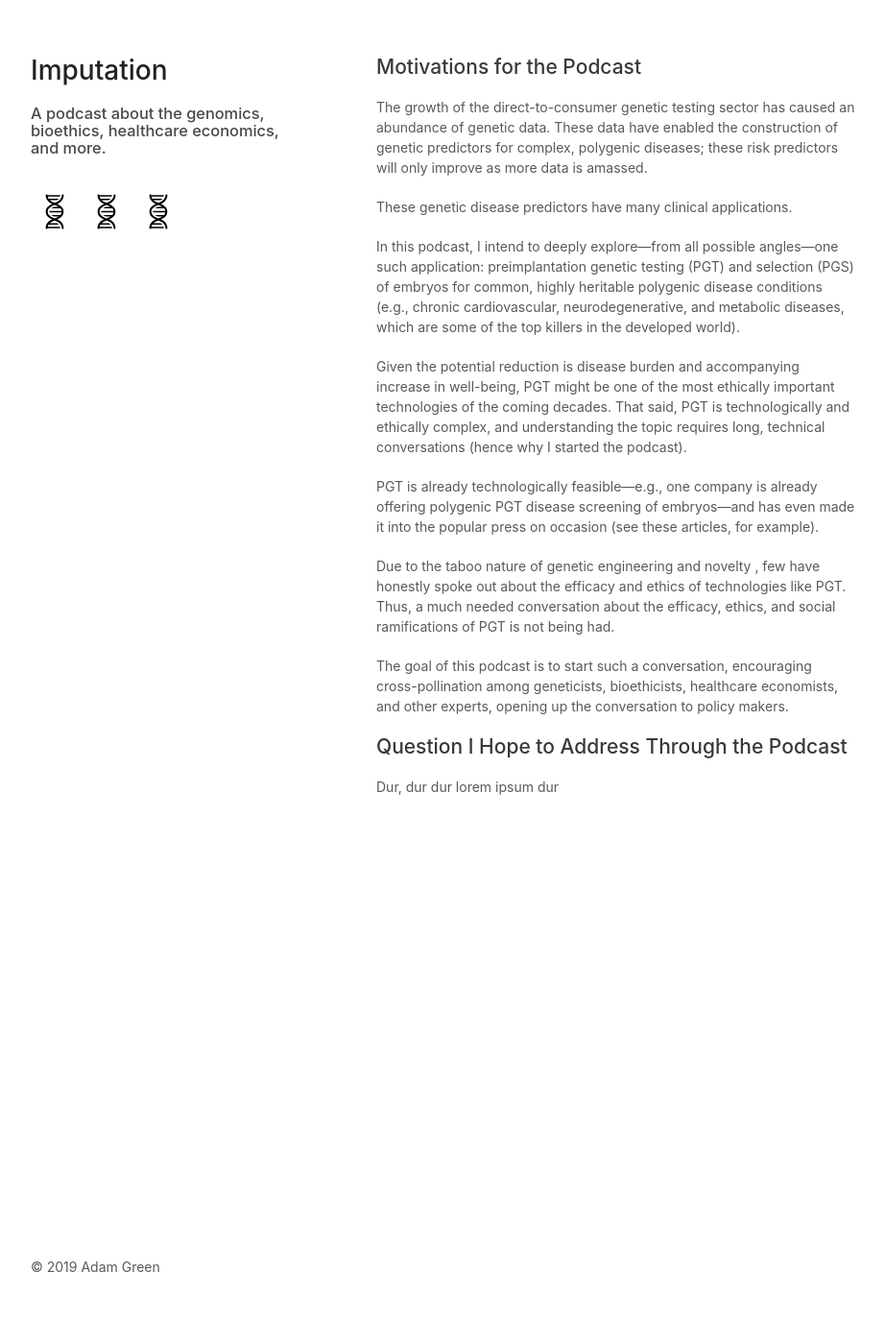
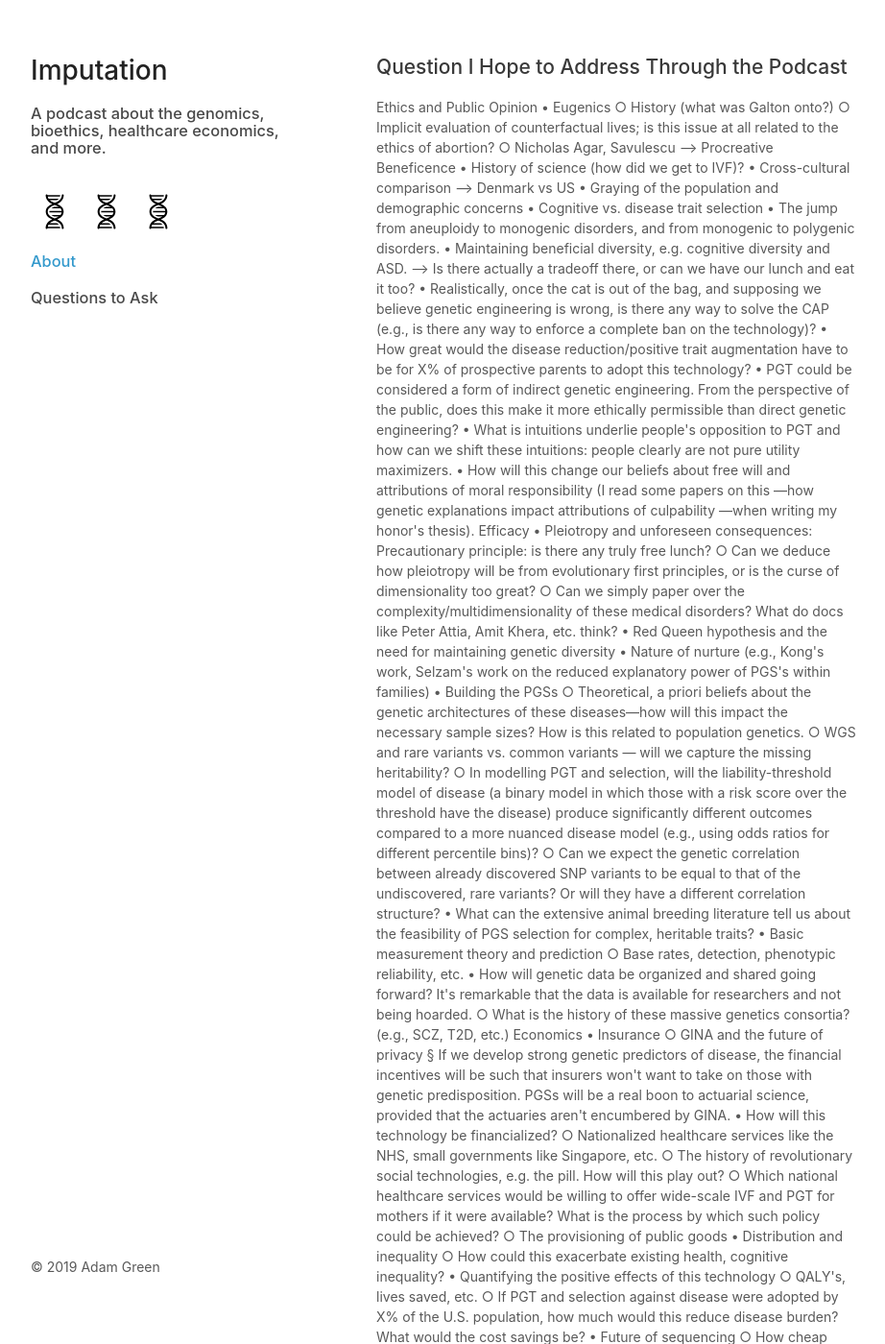
Before and after one commit to adamlgreen/adamlgreen.github.io, a Jekyll site: the page questions.html, which Jekyll copies as it is, in a window 1280 px wide and 1400 px high. Shown: the whole window at 96% size, without its empty margins (178-1100 px from the left). Built offline with Jekyll 4.4.1, drawn with Linux system fonts in a browser that asks for light colours; some of the changed text lies outside the part shown.

Commit message:
Update questions.html

```diff
--- a/questions.html
+++ b/questions.html
@@ -26,27 +26,85 @@
    		<img src="dna_icon.svg"/>
 	      <img src="dna_icon.svg"/>
 	      <img src="dna_icon.svg"/>
+	      <h3><a href="adamlgreen.github.io/imputationpodcast.github.io">About</a></h3>
+	      <h3>Questions to Ask</h3>
       </header>
       <section>
-        <h2>Motivations for the Podcast</h2>
+        <h2> Question I Hope to Address Through the Podcast </h2>
+	<p>
+		Ethics and Public Opinion
 
-        <p> The growth of the direct-to-consumer genetic testing sector has caused an abundance of genetic data. These data have enabled the construction of genetic predictors for complex, polygenic diseases; these risk predictors will only improve as more data is amassed.</p>
+	• Eugenics
+		○ History (what was Galton onto?)
+		○ Implicit evaluation of counterfactual lives; is this issue at all related to the ethics of abortion?
+		○ Nicholas Agar, Savulescu --> Procreative Beneficence
+	• History of science (how did we get to IVF)?
+	• Cross-cultural comparison —> Denmark vs US
+	• Graying of the population and demographic concerns
+	• Cognitive vs. disease trait selection
+	• The jump from aneuploidy to monogenic disorders, and from monogenic to polygenic disorders.
+	• Maintaining beneficial diversity, e.g. cognitive diversity and ASD. --> Is there actually a tradeoff there, or can we have our lunch and eat it too?
+	• Realistically, once the cat is out of the bag, and supposing we believe genetic engineering is wrong, is there any way to solve the CAP (e.g., is there any way to enforce a complete ban on the technology)?
+	• How great would the disease reduction/positive trait augmentation have to be for X% of prospective parents to adopt this technology?
+	• PGT could be considered a form of indirect genetic engineering. From the perspective of the public, does this make it more ethically permissible than direct genetic engineering?
+	• What is intuitions underlie people's opposition to PGT and how can we shift these intuitions: people clearly are not pure utility maximizers.
+	• How will this change our beliefs about free will and attributions of moral responsibility (I read some papers on this —how genetic explanations impact attributions of culpability —when writing my honor's thesis).
 
-	<p> These genetic disease predictors have many clinical applications.</p>
 
-	<p> In this podcast, I intend to deeply explore—from all possible angles—one such application: preimplantation genetic testing (PGT) and selection (PGS) of embryos for common, highly heritable polygenic disease conditions (e.g., chronic cardiovascular, neurodegenerative, and metabolic diseases, which are some of the top killers in the developed world).</p>
+Efficacy
+	• Pleiotropy and unforeseen consequences: Precautionary principle: is there any truly free lunch?
+		○ Can we deduce how pleiotropy will be from evolutionary first principles, or is the curse of dimensionality too great?
+		○ Can we simply paper over the complexity/multidimensionality of these medical disorders? What do docs like Peter Attia, Amit Khera, etc. think?
+	• Red Queen hypothesis and the need for maintaining genetic diversity
+	• Nature of nurture (e.g., Kong's work, Selzam's work on the reduced explanatory power of PGS's within families)
+	• Building the PGSs
+		○ Theoretical, a priori beliefs about the genetic architectures of these diseases—how will this impact the necessary sample sizes? How is this related to population genetics.
+		○ WGS and rare variants vs. common variants — will we capture the missing heritability?
+		○ In modelling PGT and selection, will the liability-threshold model of disease (a binary model in which those with a risk score over the threshold have the disease) produce significantly different outcomes compared to a more nuanced disease model (e.g., using odds ratios for different percentile bins)?
+		○ Can we expect the genetic correlation between already discovered SNP variants to be equal to that of the undiscovered, rare variants? Or will they have a different correlation structure?
+	• What can the extensive animal breeding literature tell us about the feasibility of PGS selection for complex, heritable traits?
+	• Basic measurement theory and prediction
+		○ Base rates, detection, phenotypic reliability, etc.
+	• How will genetic data be organized and shared going forward? It's remarkable that the data is available for researchers and not being hoarded.
+		○ What is the history of these massive genetics consortia? (e.g., SCZ, T2D, etc.)
 
-	<p> Given the potential reduction is disease burden and accompanying increase in well-being, PGT might be one of the most ethically important technologies of the coming decades. That said, PGT is technologically and ethically complex, and understanding the topic requires long, technical conversations (hence why I started the podcast). </p>
+Economics
+	• Insurance
+		○ GINA and the future of privacy
+			§ If we develop strong genetic predictors of disease, the financial incentives will be such that insurers won't want to take on those with genetic predisposition. PGSs will be a real boon to actuarial science, provided that the actuaries aren't encumbered by GINA.
+	• How will this technology be financialized?
+		○ Nationalized healthcare services like the NHS, small governments like Singapore, etc.
+		○ The history of revolutionary social technologies, e.g. the pill. How will this play out?
+		○ Which national healthcare services would be willing to offer wide-scale IVF and PGT for mothers if it were available? What is the process by which such policy could be achieved?
+		○ The provisioning of public goods
+	• Distribution and inequality
+		○ How could this exacerbate existing health, cognitive inequality?
+	• Quantifying the positive effects of this technology
+		○ QALY's, lives saved, etc.
+		○ If PGT and selection against disease were adopted by X% of the U.S. population, how much would this reduce disease burden? What would the cost savings be?
+	• Future of sequencing
+		○ How cheap could WGS get? What are the economics of scale like? Could it become standard of care if it were to get cheap enough?
 
-	<p> PGT is already technologically feasible—e.g., one company is already offering polygenic PGT disease screening of embryos—and has even made it into the popular press on occasion (see these articles, for example).</p>
+Embryology
+	• Realistically, how many embryos could we expect to extract per cycle of IVF?
+	• What is the optimal age to do IVF at vis-à-vis successful implantation rate? I believe the peak is around 30, no?
+	• Is the prospect of PGT + implantation even realistic?
 
-	<p> Due to the taboo nature of genetic engineering and novelty , few have honestly spoke out about the efficacy and ethics of technologies like PGT. Thus, a much needed conversation about the efficacy, ethics, and social ramifications of PGT is not being had.</p>
+Distant Futures
+	• Synthetic generation of human chromosome --> gametes
+	• Iterated embryo selection
 
-	<p> The goal of this podcast is to start such a conversation, encouraging cross-pollination among geneticists, bioethicists, healthcare economists, and other experts, opening up the conversation to policy makers.</p>
+Other
+	• Why are people interested in population genetics, esp. ancestral pop gen? Seems pretty fucking boring unless you're a history nut. Does it have any modern applications?
 
-	<h2> Question I Hope to Address Through the Podcast </h2>
 
-	      <p> Dur, dur dur lorem ipsum dur </p>
+
+
+Random Paper Questions
+	• Zuk et al 2014
+		○ Is enrichment just the prevalence of the allele among cases vs. controls????? And why is it equal to
+So, if we want to know the genetic architecture of these diseases, we need to understand the selective pressures (natural selection, sexual selection) that led to their occurence.
+	      </p>
 
       </section>
       <footer>
```
